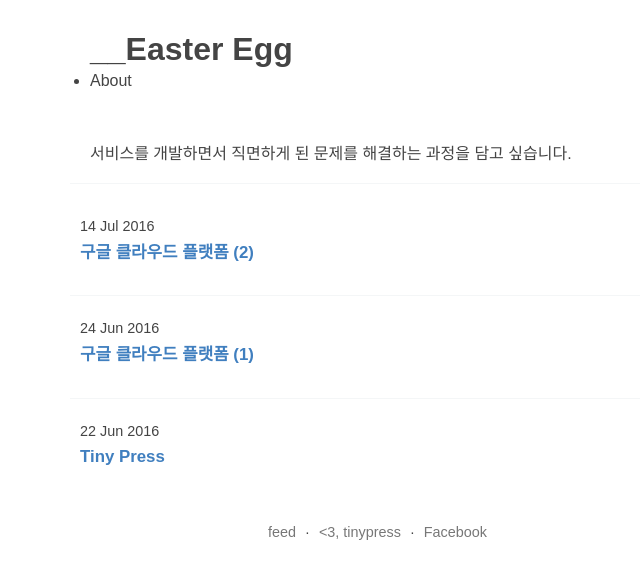
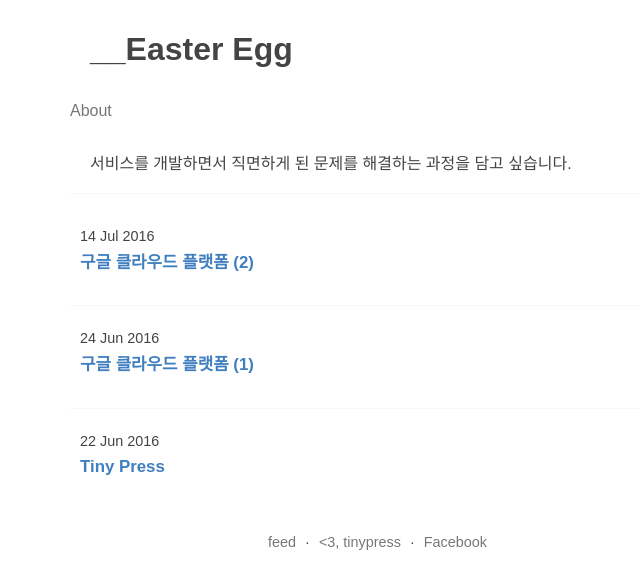
Before and after one commit to EEggii/EEggii.github.io, a Jekyll site: the page built from index.html, in a window 1280 px wide. Shown: the part 450-1025 px from the top of the page, without its empty margins (270-910 px from the left). Built offline with Jekyll 4.4.1, drawn with Linux system fonts in a browser that asks for light colours; nearby versions of some CDN libraries; the list of posts is cut into pages by our own code.

Commit message:
Update posts.html

```diff
--- a/_layouts/posts.html
+++ b/_layouts/posts.html
@@ -35,10 +35,10 @@
     <div class="wrapper">
         <header>
             <h1>{{ site.title }}</h1>
-            <ul style="display: inline-block;">
-                <li style="text-decoration: none;">About</li>
-            </ul>
         </header>
+        <div class="menubar">
+            <a href="/about.html">About</a>
+        </div>
         <div style="border-bottom: 1px solid #F4F6F7; margin: 10px 0; padding: 20px; line-height: 1.2em;">서비스를 개발하면서 직면하게 된 문제를 해결하는 과정을 담고 싶습니다.</div>
         <article class="list">
             <ul class="post-list">
```
